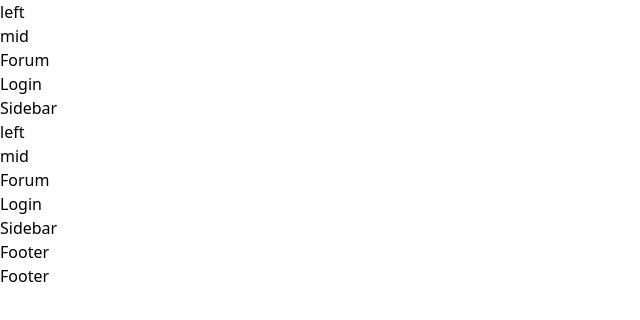
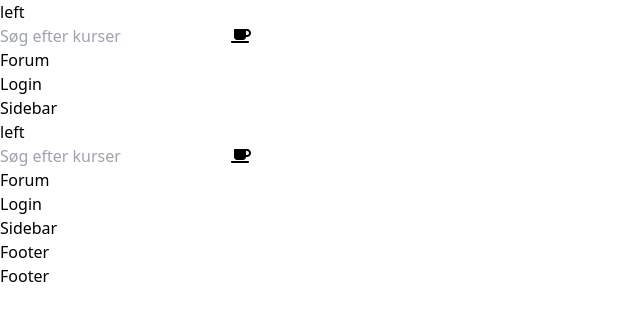
Before and after one commit to nikl1425/NextTsL4F, a Next.js app: page /layout in a window 1280 px wide. Shown: the top 320 px of the page, without its empty margins (0-640 px from the left). Built offline with nearby package versions, Linux system fonts and the light colour scheme.

Commit message:
font family fontawesome search

```diff
--- a/package.json
+++ b/package.json
@@ -9,6 +9,10 @@
     "lint": "next lint"
   },
   "dependencies": {
+    "@fortawesome/fontawesome-svg-core": "^6.2.1",
+    "@fortawesome/free-solid-svg-icons": "^6.2.1",
+    "@fortawesome/react-fontawesome": "^0.2.0",
+    "@next/font": "^13.0.7",
     "@prisma/client": "^4.7.1",
     "@reduxjs/toolkit": "^1.9.1",
     "@types/node": "18.11.13",
--- a/pages/_app.tsx
+++ b/pages/_app.tsx
@@ -1,6 +1,17 @@
+// Style
 import '../styles/globals.css'
+import { Inter } from '@next/font/google'
+
+// Props
 import type { AppProps } from 'next/app'
+
+// Master template
 import Layout from "./layout";
+
+// Font Awesome Icons
+import { config } from '@fortawesome/fontawesome-svg-core'
+import '@fortawesome/fontawesome-svg-core/styles.css'
+config.autoAddCss = false
 
 export default function App({ Component, pageProps }: AppProps) {
   return (
--- a/pages/layout.tsx
+++ b/pages/layout.tsx
@@ -3,6 +3,10 @@ import styles from "../styles/layout.module.css";
 import NavBar from "../src/components/navBar/NavBar";
 import SideBar from "../src/components/sidebar/SideBar";
 import Footer from "../src/components/footer/Footer";
+
+
+import { Inter } from '@next/font/google'
+const inter = Inter({ subsets: ['latin'] })
 
 type Props = {
     children?: React.ReactNode
@@ -12,7 +16,7 @@ type Props = {
 const Layout : FC<Props> = ( { children } ) => {
     return (
         <>
-        <div className=" h-screen">
+        <div className={`font-sans h-screen`}>
             <div className=" flex h-full overflow-hidden">
                 <div className="flex-1 flex flex-col">
 
--- a/src/components/Fields/Search.tsx
+++ b/src/components/Fields/Search.tsx
@@ -1,15 +1,22 @@
 import React, {FC} from "react";
+import { SearchProps } from "./types";
+import { FontAwesomeIcon } from '@fortawesome/react-fontawesome'
+import { faCoffee } from '@fortawesome/free-solid-svg-icons'
 
 
 
-
-const Search: FC = () => {
+const Search: FC<SearchProps> = ({placeholder}) => {
 
 
 
     return (
         <>
-            <input type="text" />
+            <div className=" border-2 border-blue-500 rounded-lg">
+                <div className=" mr-2 ml-2">
+                    <input className="border-transparent border-none focus:outline-none focus:border-transparent focus:ring-0" type="text" placeholder={placeholder}/>
+                    <FontAwesomeIcon icon={faCoffee} />
+                </div>
+            </div>
         </>
     )
 }
--- a/src/components/Fields/types.d.ts
+++ b/src/components/Fields/types.d.ts
@@ -0,0 +1,3 @@
+export type SearchProps = {
+    placeholder?: string
+}
--- a/src/components/navBar/NavBar.tsx
+++ b/src/components/navBar/NavBar.tsx
@@ -1,6 +1,7 @@
 import React, {FC} from "react";
 import NavLink from "../link/NavLink";
 import Login from "../Buttons/Login";
+import Search from "../Fields/Search";
 
 const NavBar: FC = () => {
     return (
@@ -14,7 +15,7 @@ const NavBar: FC = () => {
                     </div>
                     <div className="w-1/3">
                         <div className="flex flex-row justify-center">
-                            <h2>mid</h2>
+                            <Search placeholder="Søg efter kurser"/>
                         </div>
                     </div>
                     <div className="w-1/3">
--- a/styles/globals.css
+++ b/styles/globals.css
@@ -10,9 +10,9 @@ html, body {
 }
 
 .cs-h-8 {
-  height: 88%;
+  height: 84%;
 }
 
 .cs-h-1 {
-  height: 6%
+  height: 8%
 }
```
